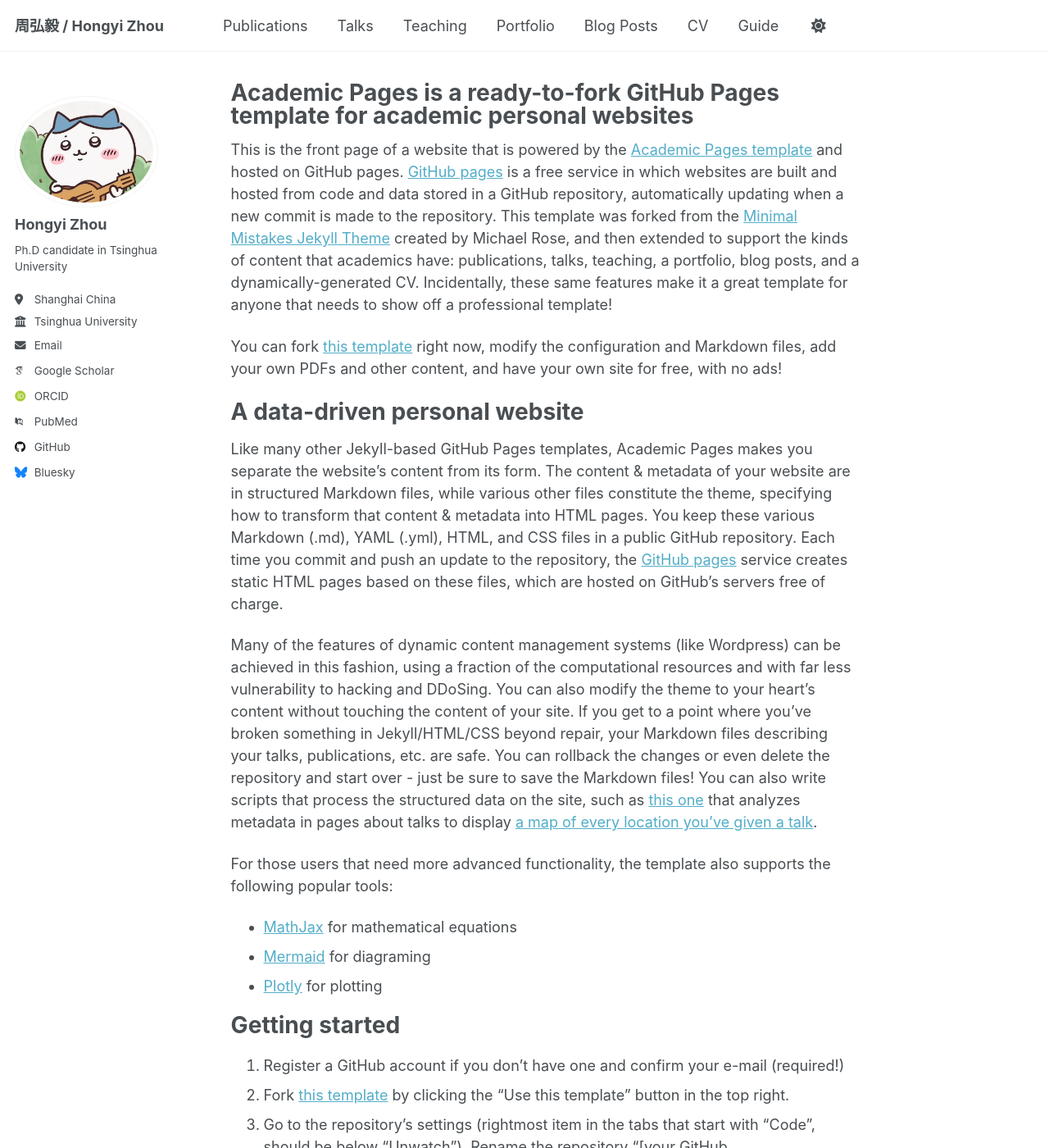
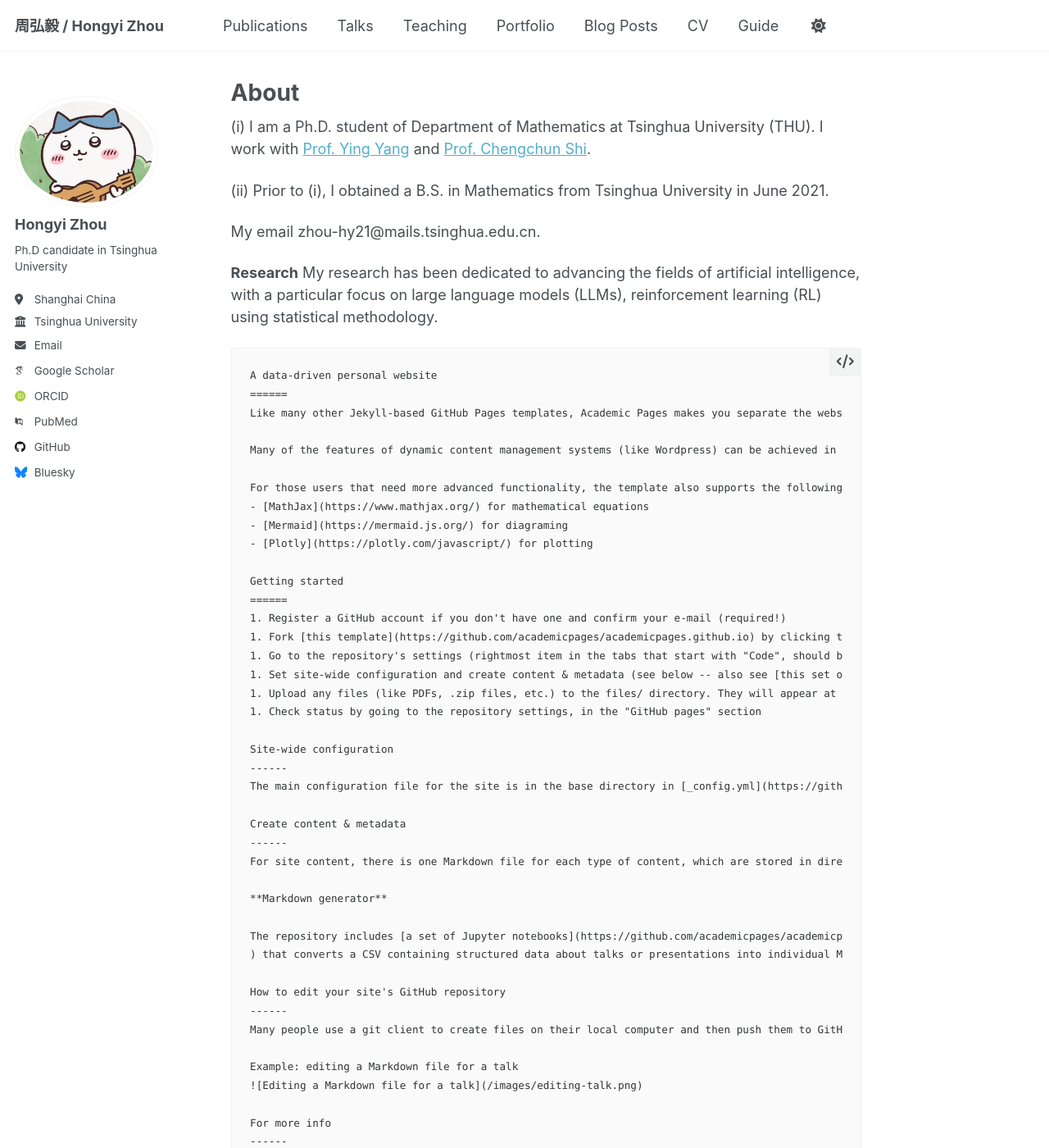
Before and after one commit to Hong-yiZhou/hong-yiZhou.github.io, a Jekyll site: the page built from _pages/about.md, in a window 1280 px wide and 1400 px high. Shown: the whole window at 82% size. Built offline with Jekyll 4.4.1, drawn with Linux system fonts in a browser that asks for light colours; some web fonts are replaced; a script that is not in the unit is left out; some of the changed text lies outside the part shown.

Commit message:
Update about.md

````diff
--- a/_pages/about.md
+++ b/_pages/about.md
@@ -1,16 +1,23 @@
 ---
 permalink: /
-title: "Academic Pages is a ready-to-fork GitHub Pages template for academic personal websites"
+title: "About"
 author_profile: true
 redirect_from:
   - /about/
   - /about.html
 ---
+(i) I am a Ph.D. student of Department of Mathematics at Tsinghua University (THU). I work with [Prof. Ying Yang](https://www.stat.tsinghua.edu.cn/info/1023/3340.htm) and [Prof. Chengchun Shi](https://callmespring.github.io/).
 
-This is the front page of a website that is powered by the [Academic Pages template](https://github.com/academicpages/academicpages.github.io) and hosted on GitHub pages. [GitHub pages](https://pages.github.com) is a free service in which websites are built and hosted from code and data stored in a GitHub repository, automatically updating when a new commit is made to the repository. This template was forked from the [Minimal Mistakes Jekyll Theme](https://mmistakes.github.io/minimal-mistakes/) created by Michael Rose, and then extended to support the kinds of content that academics have: publications, talks, teaching, a portfolio, blog posts, and a dynamically-generated CV. Incidentally, these same features make it a great template for anyone that needs to show off a professional template!
+(ii) Prior to (i), I obtained a B.S. in Mathematics from Tsinghua University in June 2021.
 
- You can fork [this template](https://github.com/academicpages/academicpages.github.io) right now, modify the configuration and Markdown files, add your own PDFs and other content, and have your own site for free, with no ads!
+My email zhou-hy21@mails.tsinghua.edu.cn.
 
+
+
+**Research**
+My research has been dedicated to advancing the fields of artificial intelligence, with a particular focus on large language models (LLMs), reinforcement learning (RL) using statistical methodology.
+
+```
 A data-driven personal website
 ======
 Like many other Jekyll-based GitHub Pages templates, Academic Pages makes you separate the website's content from its form. The content & metadata of your website are in structured Markdown files, while various other files constitute the theme, specifying how to transform that content & metadata into HTML pages. You keep these various Markdown (.md), YAML (.yml), HTML, and CSS files in a public GitHub repository. Each time you commit and push an update to the repository, the [GitHub pages](https://pages.github.com/) service creates static HTML pages based on these files, which are hosted on GitHub's servers free of charge.
@@ -54,3 +61,4 @@ Example: editing a Markdown file for a talk
 For more info
 ------
 More info about configuring Academic Pages can be found in [the guide](https://academicpages.github.io/markdown/), the [growing wiki](https://github.com/academicpages/academicpages.github.io/wiki), and you can always [ask a question on GitHub](https://github.com/academicpages/academicpages.github.io/discussions). The [guides for the Minimal Mistakes theme](https://mmistakes.github.io/minimal-mistakes/docs/configuration/) (which this theme was forked from) might also be helpful.
+```
````
